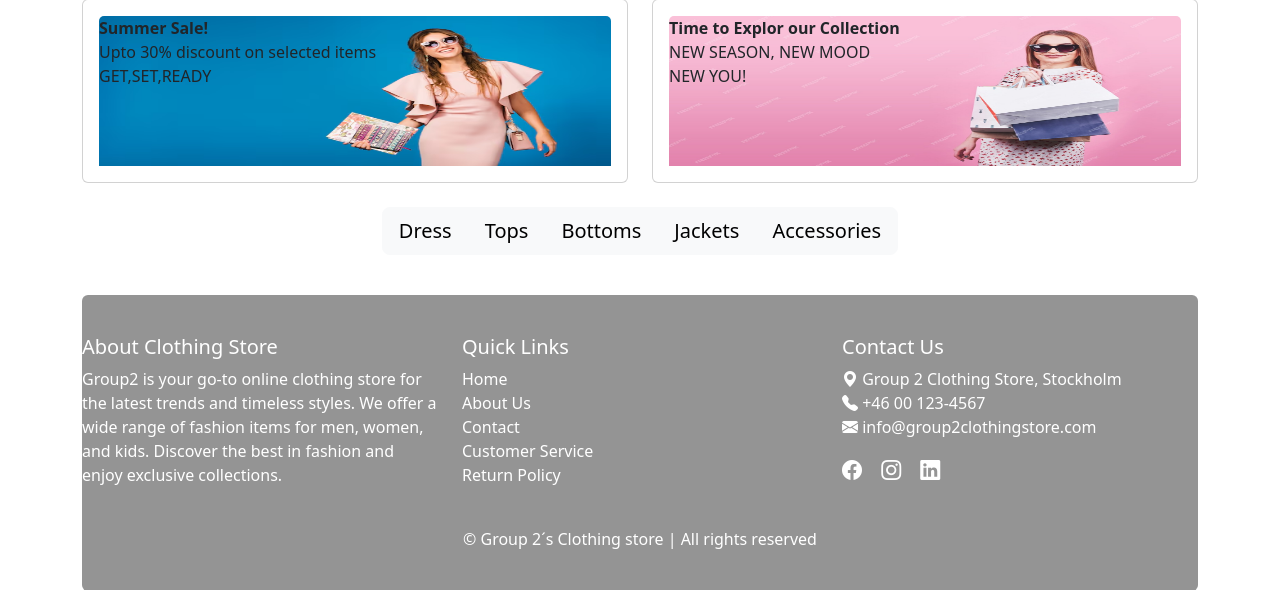
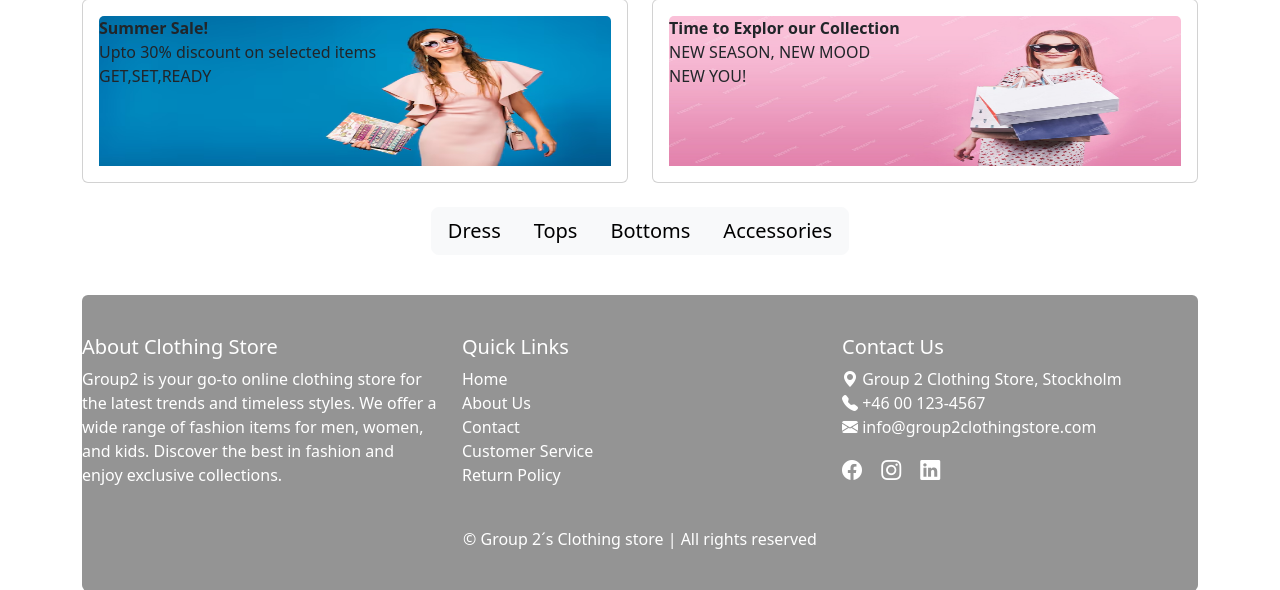
Before and after one commit to MadhuPojha/Clothing-Store, a Django app: page /product/ in a window 1280 px wide. Shown: the part 196-786 px from the top of the page. Run offline with Django 5.2, Linux system fonts and the light colour scheme; data that the repository does not hold is empty; some libraries are stand-ins or nearby versions.

Commit message:
updated_product_template

```diff
--- a/clothing_store/templates/product.html
+++ b/clothing_store/templates/product.html
@@ -36,7 +36,6 @@
             <a class="btn btn-light btn-lg" href="{% url 'store_app:category' %}" role="button">Dress</a>
             <a class="btn btn-light btn-lg" href="{% url 'store_app:category' %}" role="button">Tops</a>
             <a class="btn btn-light btn-lg" href="{% url 'store_app:category' %}" role="button">Bottoms</a>
-            <a class="btn btn-light btn-lg" href="{% url 'store_app:category' %}" role="button">Jackets</a>
             <a class="btn btn-light btn-lg" href="{% url 'store_app:category' %}" role="button">Accessories</a>
 
         </div>
```
